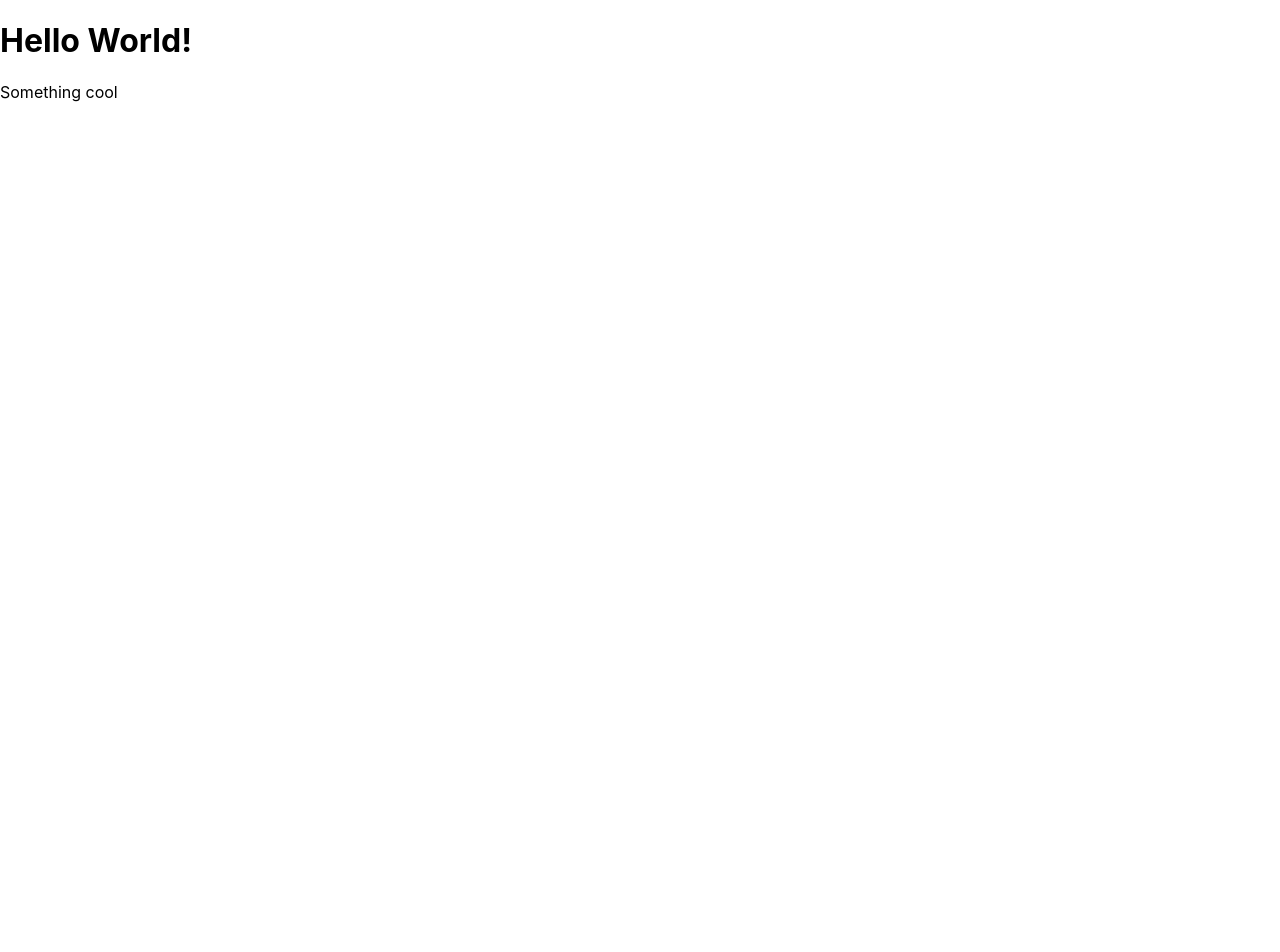
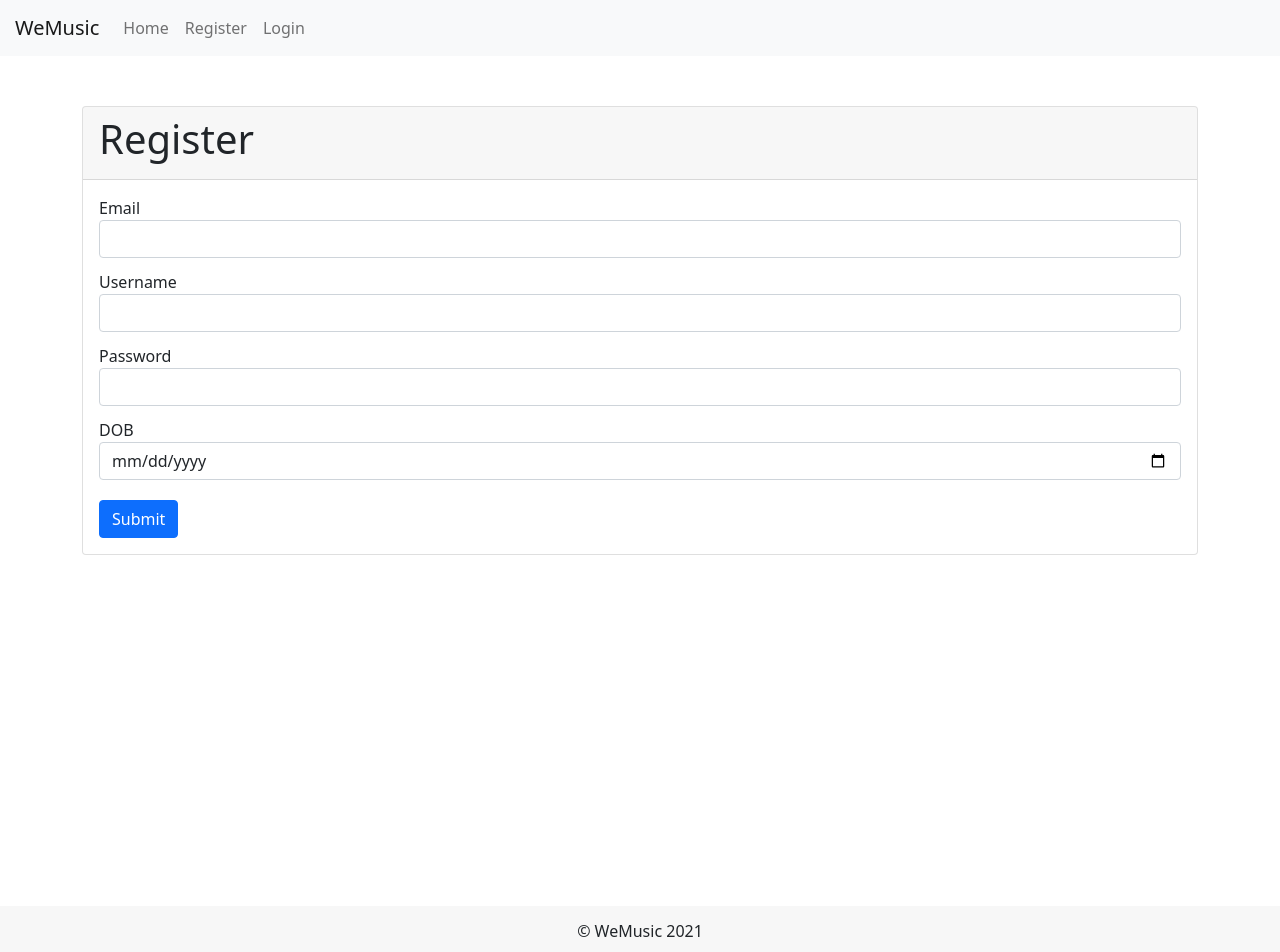
Before and after one commit to runbox13/websocket, a React (Create React App) app: page /register in a window 1280 px wide. Shown: the top 952 px of the page. Before the commit the page ends 800 px from the top, so only its background shows below. Built offline with nearby package versions, Linux system fonts and the light colour scheme.

Commit message:
set up routing, pages and partials

```diff
--- a/src/index.css
+++ b/src/index.css
@@ -11,3 +11,27 @@ code {
   font-family: source-code-pro, Menlo, Monaco, Consolas, 'Courier New',
     monospace;
 }
+
+nav {
+  padding-left: 15px;
+  padding-right: 15px;
+}
+
+.main {
+  margin-top: 50px;
+  min-height: 100vh;
+}
+
+form .form-group {
+  margin-bottom: 12px;
+}
+
+.footer {
+  position: relative;
+  bottom: 0;
+  width: 100%;
+  height: 50px;
+  line-height: 50px;
+  background-color: rgba(0, 0, 0, .03);
+  text-align: center;
+}
--- a/src/index.js
+++ b/src/index.js
@@ -1,18 +1,35 @@
 import React from 'react';
 import ReactDOM from 'react-dom';
+import {
+  BrowserRouter as Router,
+  Route,
+  Switch
+} from 'react-router-dom';
+
+// css
 import './index.css';
+import 'bootstrap/dist/css/bootstrap.min.css';
 
-function HelloWorld(props) {
-  console.log(props);
-  return (
-    <div>
-     <h1>{props.name}</h1>
-     <p>Something cool</p>
-    </div>
-  );
-}
+// partials
+import Header from './partial/header';
+import Footer from './partial/footer';
+
+// pages
+import App from './App.js'
+import Login from './page/login';
+import NotFound from "./page/404";
+import Register from './page/register';
 
 ReactDOM.render(
-  <HelloWorld name="Hello World!"/>,
+  <Router>
+    <Header />
+    <Switch>
+      <Route exact path="/" component={App} />
+      <Route path="/login" component={Login} />
+      <Route path="/register" component={Register} />
+      <Route component={NotFound} />
+    </Switch>
+    <Footer />
+  </Router>,
   document.getElementById('root')
 );
--- /dev/null
+++ b/src/page/404.js
@@ -0,0 +1,12 @@
+import React from 'react';
+
+const NotFound = () => {
+    return (
+        <div className="container main">
+            <h1>404 Not Found</h1>
+            <p>Check the URL and try again...</p>
+        </div>
+    );
+};
+
+export default NotFound;
--- /dev/null
+++ b/src/page/login.js
@@ -0,0 +1,32 @@
+import React from 'react';
+import { Form, FormGroup, Label, Input, Button } from 'reactstrap';
+
+const Login = () => {
+    return (
+        <div className="container main">
+
+            <div className="card">
+                <div className="card-header">
+                    <h1>Login</h1>
+                </div>
+
+                <div className="card-body">
+                    <Form>
+                        <FormGroup>
+                            <Label for="email">Email</Label>
+                            <Input type="email" name="email" id="email" />
+                        </FormGroup>
+                        <FormGroup>
+                            <Label for="password">Password</Label>
+                            <Input type="password" name="password" id="password" />
+                        </FormGroup>
+
+                        <Button color="primary" className="mt-2">Submit</Button>
+                    </Form>
+                </div>
+            </div>
+        </div>
+    );
+};
+
+export default Login;
--- /dev/null
+++ b/src/page/register.js
@@ -0,0 +1,45 @@
+import React from 'react';
+import { Form, FormGroup, Label, Input, Button } from 'reactstrap';
+
+const Register = () => {
+    return (
+        <div className="container main">
+
+            <div className="card">
+                <div className="card-header">
+                    <h1>Register</h1>
+                </div>
+
+                <div className="card-body">
+                    <Form>
+                        <FormGroup>
+                            <Label for="email">Email</Label>
+                            <Input type="email" name="email" id="email" />
+                        </FormGroup>
+                        <FormGroup>
+                            <Label for="email">Username</Label>
+                            <Input name="username" id="username" />
+                        </FormGroup>
+                        <FormGroup>
+                            <Label for="password">Password</Label>
+                            <Input type="password" name="password" id="password" />
+                        </FormGroup>
+                        <FormGroup>
+                            <Label for="dob">DOB</Label>
+                            <Input
+                                type="date"
+                                name="dob"
+                                id="dob"
+                                placeholder="Date of Birth"
+                            />
+                        </FormGroup>
+
+                        <Button color="primary" className="mt-2">Submit</Button>
+                    </Form>
+                </div>
+            </div>
+        </div>
+    );
+};
+
+export default Register;
--- /dev/null
+++ b/src/partial/footer.js
@@ -0,0 +1,13 @@
+import React from 'react';
+
+const Footer = () => {
+    return (
+        <footer className="footer">
+            <div className="container">
+                <span className="d-block mx-auto">&copy; WeMusic 2021</span>
+            </div>
+        </footer>
+    );
+};
+
+export default Footer;
--- /dev/null
+++ b/src/partial/header.js
@@ -0,0 +1,42 @@
+import React, { useState } from 'react';
+import {
+  Collapse,
+  Navbar,
+  NavbarToggler,
+  NavbarBrand,
+  Nav,
+  NavItem,
+  NavLink
+} from 'reactstrap';
+
+const Header = (props) => {
+  const [isOpen, setIsOpen] = useState(false);
+
+  const toggle = () => setIsOpen(!isOpen);
+
+  return (
+    <div>
+      <header>
+        <Navbar color="light" light expand="md">
+          <NavbarBrand href="/">WeMusic</NavbarBrand>
+          <NavbarToggler onClick={toggle} />
+          <Collapse isOpen={isOpen} navbar>
+            <Nav className="mr-auto" navbar>
+              <NavItem>
+                <NavLink href="/">Home</NavLink>
+              </NavItem>
+              <NavItem>
+                  <NavLink href="/register">Register</NavLink>
+              </NavItem>
+              <NavItem>
+                  <NavLink href="/login">Login</NavLink>
+              </NavItem>
+            </Nav>
+          </Collapse>
+        </Navbar>
+      </header>
+    </div>
+  );
+}
+
+export default Header;
```
